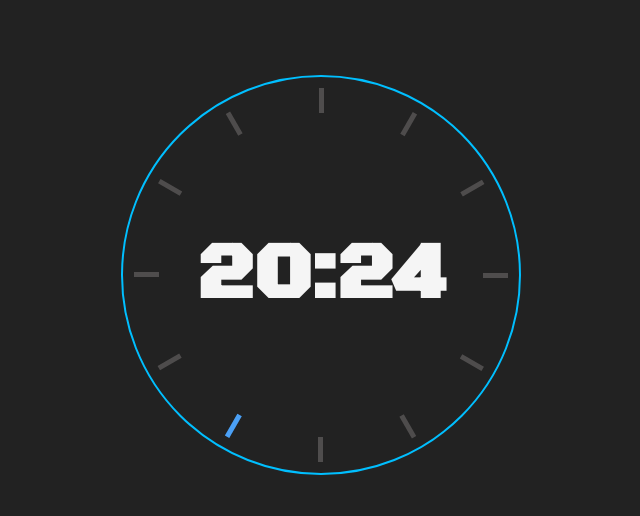
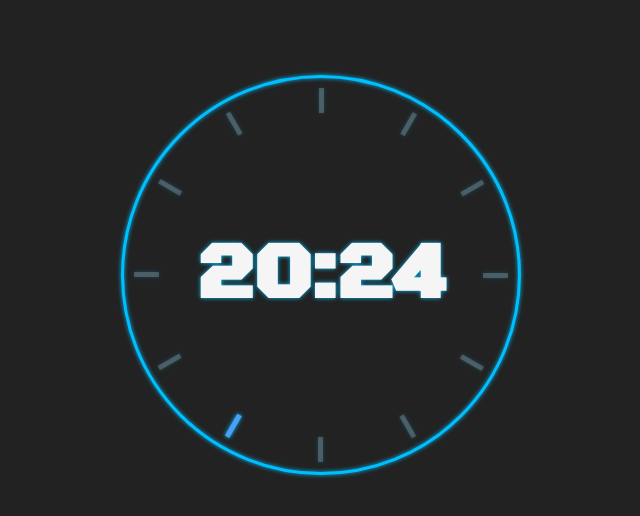
Before and after one commit to jvmartinsdaSilva/CLOCK, a plain HTML site: page index.html in a window 1280 px wide. Shown: the whole page, without its empty margins (319-959 px from the left). Drawn offline with Linux system fonts and the light colour scheme.

Commit message:
Update style.css

```diff
--- a/style.css
+++ b/style.css
@@ -16,7 +16,7 @@ body{
     margin: 75px auto;
     width: 400px;
     height: 400px;
-    border: 2px solid deepskyblue;
+    border: 3px solid deepskyblue;
     border-radius: 50%;
     position: relative;
     align-items: center;
@@ -24,6 +24,7 @@ body{
     justify-items: center;
     justify-content: center;
     display: flex;
+    filter: drop-shadow(0 0 2px deepskyblue);
 }
 
 
```
